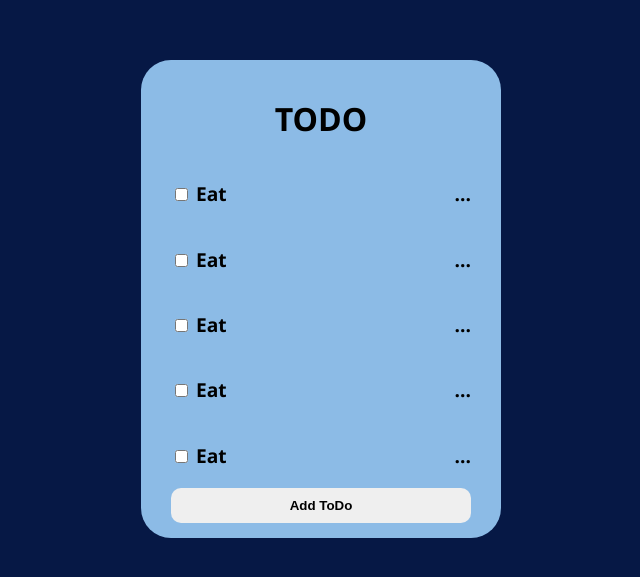
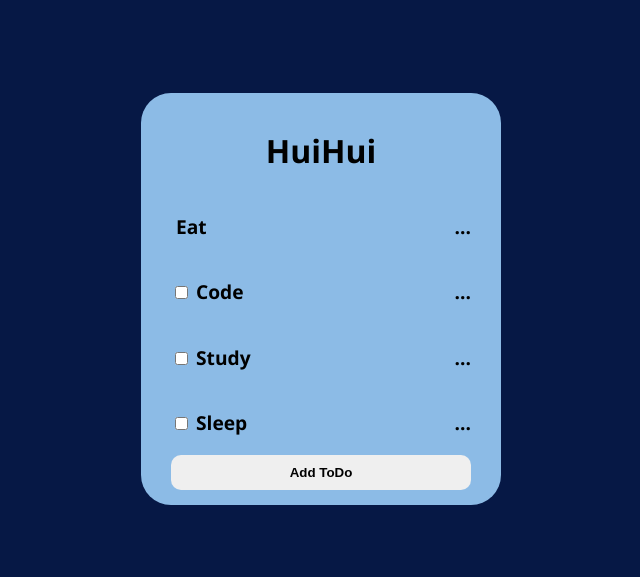
Before and after one commit to shekhardase/React, a React (Create React App) app in the folder ReactPlaylist/01/: page / in a window 1280 px wide. Shown: the part 109-686 px from the top of the page, without its empty margins (319-959 px from the left). Built offline with nearby package versions, Linux system fonts and the light colour scheme.

Commit message:
Understanding Props in Reac

```diff
--- a/ReactPlaylist/01/src/App.js
+++ b/ReactPlaylist/01/src/App.js
@@ -2,20 +2,19 @@
 import React from 'react';
 import ReactDom from 'react-dom/client';
 import Header from './Components/Header'
-import TODOIteam from './Components/ToDoItem';
+import TODOItem from './Components/ToDoItem';
 import Button from './Components/Button';
 import "./style.css"
 
 function App() {
   return (
     <div className='ToDoContainer'>
-      <Header />
-      <TODOIteam></TODOIteam>
-      <TODOIteam></TODOIteam>
-      <TODOIteam></TODOIteam>
-      <TODOIteam></TODOIteam>
-      <TODOIteam></TODOIteam>
-      <Button></Button>
+      <Header text="HuiHui" />
+      <TODOItem completed={true} text="Eat" />
+      <TODOItem text="Code" />
+      <TODOItem text="Study" />
+      <TODOItem text="Sleep" />
+      <Button />
     </div>
   );
 }
--- a/ReactPlaylist/01/src/Components/Button.jsx
+++ b/ReactPlaylist/01/src/Components/Button.jsx
@@ -1,6 +1,6 @@
 import React from "react";
 
-const Button = ()=>{
+const Button = () => {
     return (
         <button className="ButtonToDo">Add ToDo</button>
     )
--- a/ReactPlaylist/01/src/Components/Header.jsx
+++ b/ReactPlaylist/01/src/Components/Header.jsx
@@ -1,6 +1,6 @@
 import React from 'react';
-const Header = () => {
-    return <h1 className='ToDoHeader'>TODO</h1>
+const Header = (name) => {
+    return <h1 className='ToDoHeader'>{name.text}</h1>
 };
 
 export default Header;
--- a/ReactPlaylist/01/src/Components/ToDoItem.jsx
+++ b/ReactPlaylist/01/src/Components/ToDoItem.jsx
@@ -1,11 +1,12 @@
 import React from "react";
 
-const TODOIteam = () => {
+const TODOItem = (prop) => {
     return (
         <li className="ToDo-Item">
             <span>
-                <input type="checkbox" />
-                <span className="Item-text">Eat</span>
+                {prop.completed ? <></> : <input type="checkbox" />}
+
+                <span className="Item-text" >{prop.text}</span>
             </span>
             <p>...</p>
         </li>
@@ -14,4 +15,4 @@ const TODOIteam = () => {
 
 }
 
-export default TODOIteam
+export default TODOItem
```
